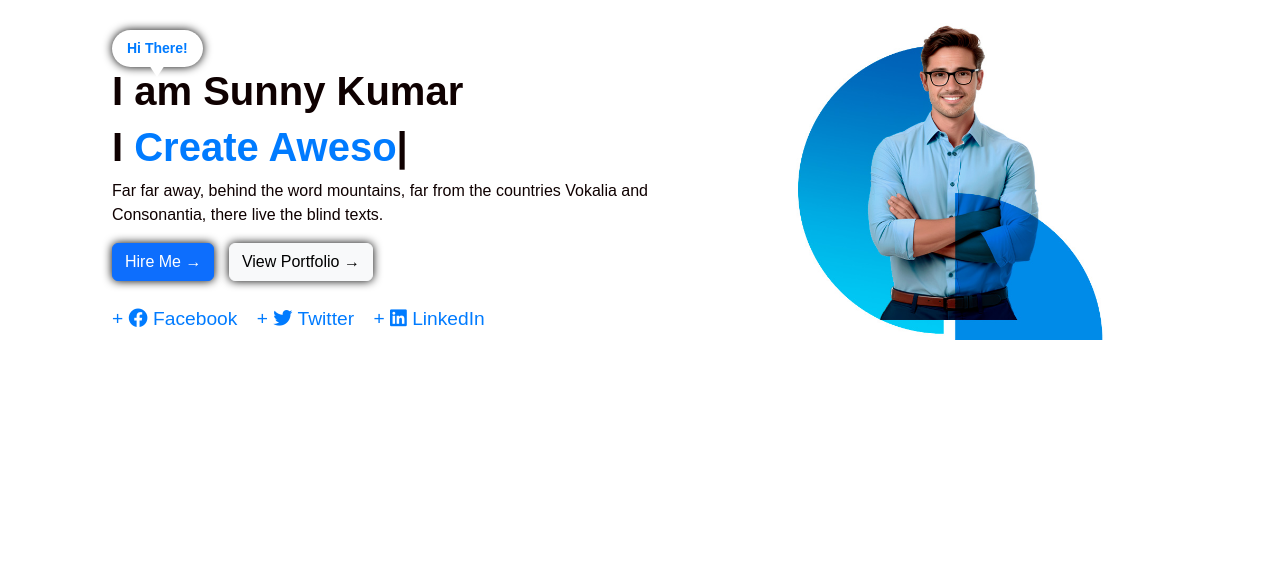
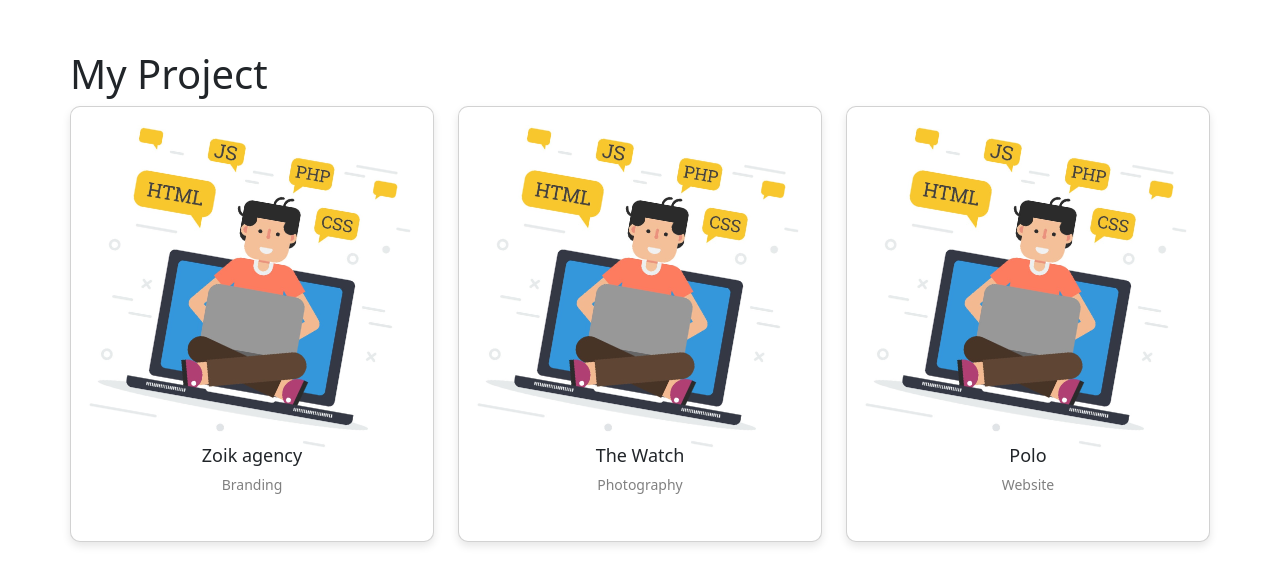
Before and after one commit to sk758495/renew-my-profile, a plain HTML site: page demo.html in a window 1280 px wide. Drawn offline with nearby package versions, Linux system fonts and the light colour scheme.

Commit message:
save servidce

```diff
--- a/demo.html
+++ b/demo.html
@@ -3,117 +3,68 @@
 <head>
     <meta charset="UTF-8">
     <meta name="viewport" content="width=device-width, initial-scale=1.0">
-    <title>Hero Section</title>
-    <link rel="stylesheet" href="https://cdn.jsdelivr.net/npm/bootstrap@5.3.0/dist/css/bootstrap.min.css">
-    <link rel="stylesheet" href="https://cdnjs.cloudflare.com/ajax/libs/font-awesome/6.4.2/css/all.min.css">
-    <script src="https://cdn.jsdelivr.net/npm/typed.js@2.0.12"></script>
+    <title>Project Cards</title>
+    <link href="https://cdn.jsdelivr.net/npm/bootstrap@5.3.3/dist/css/bootstrap.min.css" rel="stylesheet">
     <style>
-        #hero-section {
-            color: rgb(15, 1, 1);
-            font-family: Arial, sans-serif;
-            display: flex;
-            align-items: center;
-            justify-content: center;
+        .my-project {
+            text-align: left;
+            padding: 50px 0;
         }
-        .hero-container {
-            display: flex;
-            align-items: center;
-            justify-content: space-between;
-            text-align: left;
+        .card {
+            background: #fff;
+            border-radius: 10px;
+            padding: 30px;
+            box-shadow: 0 4px 8px rgba(0, 0, 0, 0.1);
+            text-align: center;
+            transition: transform 0.3s ease-in-out;
         }
-
-        .hero-text-container {
-            padding: 30px;
-            max-width: 600px;
-        }
-
-        .hero-image-container {
-            flex: 1;
-            margin-left: 30px;
-        }
-
-        .hero-image {
+        .card img {
             width: 100%;
             height: auto;
+            border-radius: 8px;
+            transform: rotate(10deg);
+            transition: transform 0.3s ease-in-out;
         }
-
-        .hero-text {
-            font-size: 2.5rem;
-            font-weight: bold;
+        .card:hover img {
+            transform: rotate(0deg);
         }
-        .typed-text {
-            color: #007bff;
+        .card h3 {
+            margin-top: 10px;
+            font-size: 18px;
         }
-        .buttons a {
-            margin-right: 10px;
-            box-shadow: 0 0 10px black;
-        }
-        .social-links a {
-            color: #007bff;
-            margin-right: 15px;
-            font-size: 1.2rem;
-            text-decoration: none;
-        }
-        .hi-there {
-            display: inline-block;
-            background: white;
-            color: #007bff;
-            font-weight: bold;
-            padding: 8px 15px;
-            border-radius: 20px;
+        .card p {
+            color: gray;
             font-size: 14px;
-            position: relative;
-            box-shadow: 0 0 10px black;
-        }
-        .hi-there::after {
-            content: "";
-            position: absolute;
-            bottom: -10px;
-            left: 50%;
-            transform: translateX(-50%);
-            width: 0;
-            height: 0;
-            border-left: 10px solid transparent;
-            border-right: 10px solid transparent;
-            border-top: 15px solid white;
         }
     </style>
 </head>
 <body>
-    <div class="container-fluid" id="hero-section">
-    <div class="container d-flex align-items-center">
-        <div class="hero-container">
-            <div class="hero-text-container">
-                <div class="hi-there">Hi There!</div>
-                <h1 class="hero-text">I am Sunny Kumar</h1>
-                <h2 class="hero-text">I <span class="typed-text"></span></h2>
-                <p>Far far away, behind the word mountains, far from the countries Vokalia and Consonantia, there live the blind texts.</p>
-
-                <div class="buttons mt-3">
-                    <a href="#" class="btn btn-primary">Hire Me →</a>
-                    <a href="#" class="btn btn-light">View Portfolio →</a>
-                </div>
-
-                <div class="social-links mt-4">
-                    <a href="#">+ <i class="fab fa-facebook"></i> Facebook</a>
-                    <a href="#">+ <i class="fab fa-twitter"></i> Twitter</a>
-                    <a href="#">+ <i class="fab fa-linkedin"></i> LinkedIn</a>
+    <div class="container my-project">
+        <h1>My Project</h1>
+        <div class="row justify-content-center">
+            <div class="col-md-4 col-sm-12 mb-3">
+                <div class="card">
+                    <img src="img/about-image.jpg" alt="Zoik Agency">
+                    <h3>Zoik agency</h3>
+                    <p>Branding</p>
                 </div>
             </div>
-            <div class="hero-image-container">
-                <img src="img/ACP-Head-Banner1.jpg" alt="Image" class="hero-image">
+            <div class="col-md-4 col-sm-12 mb-3">
+                <div class="card">
+                    <img src="img/about-image.jpg" alt="The Watch">
+                    <h3>The Watch</h3>
+                    <p>Photography</p>
+                </div>
+            </div>
+            <div class="col-md-4 col-sm-12 mb-3">
+                <div class="card">
+                    <img src="img/about-image.jpg" alt="Polo">
+                    <h3>Polo</h3>
+                    <p>Website</p>
+                </div>
             </div>
         </div>
     </div>
-</div>
-    <script>
-        var options = {
-            strings: ["Love to Develop.", "Create Awesome Websites.", "Build Cool Applications."],
-            typeSpeed: 50,
-            backSpeed: 25,
-            loop: true
-        };
-        var typed = new Typed(".typed-text", options);
-    </script>
+    <script src="https://cdn.jsdelivr.net/npm/bootstrap@5.3.3/dist/js/bootstrap.bundle.min.js"></script>
 </body>
 </html>
--- /dev/null
+++ b/portfolio.css
@@ -0,0 +1,45 @@
+.my-project {
+    text-align: left;
+    padding: 50px 0;
+}
+.card {
+    background: #fff;
+    border-radius: 10px;
+    padding: 30px;
+    box-shadow: 0 4px 8px rgba(0, 0, 0, 0.1);
+    text-align: center;
+    transition: transform 0.3s ease-in-out;
+    height: 100%; /* Ensure uniform card height */
+    display: flex;
+    flex-direction: column;
+    justify-content: space-between;
+}
+.card img {
+    width: 100%;
+    height: 300px; /* Fixed height for images */
+    object-fit: cover; /* Ensure images fit without distortion */
+    transform: rotate(10deg);
+    transition: transform 0.3s ease-in-out;
+}
+.card:hover img {
+    transform: rotate(0deg);
+    border-radius: 8px;
+}
+.card h3 {
+    margin-top: 10px;
+    font-size: 18px;
+}
+.card p {
+    color: gray;
+    font-size: 14px;
+}
+
+@media (max-width: 768px) {
+.card-container {
+    flex-direction: column; /* Stack cards vertically */
+    align-items: center; /* Center align cards */
+}
+.card {
+    width: 90%; /* Adjust width to be more flexible */
+}
+}
```
Also changed, not shown: index.html (+36 -0 lines), portfolio.html (added, +26 -0 lines).
